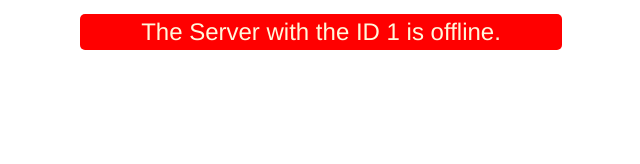
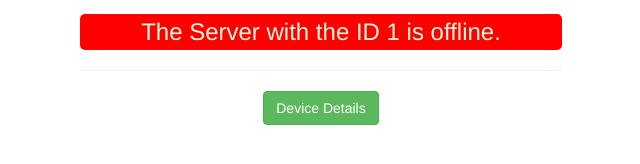
Before and after one commit to faddah/angular-8-udemy-course, an Angular app in the folder first-app/: page / in a window 1280 px wide. Shown: the part 502-666 px from the top of the page, without its empty margins (319-959 px from the left). Built offline with nearby package versions, Linux system fonts and the light colour scheme.

Commit message:
Added <app-server-details> selector to bottom of html file.

```diff
--- a/first-app/src/app/servers/servers.component.html
+++ b/first-app/src/app/servers/servers.component.html
@@ -20,3 +20,4 @@
 </ng-template>
 <hr />
 <app-server *ngFor="let server of servers"></app-server>
+<app-server-details></app-server-details>
```
